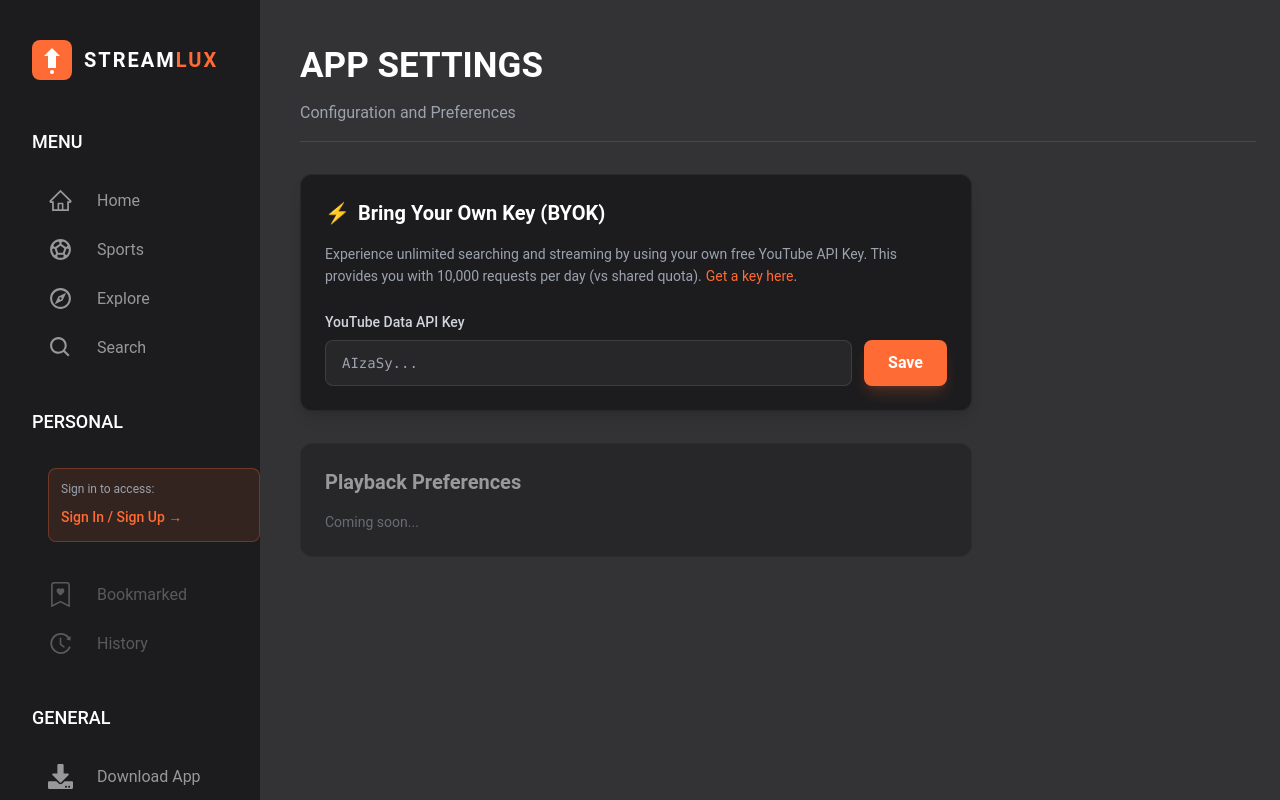
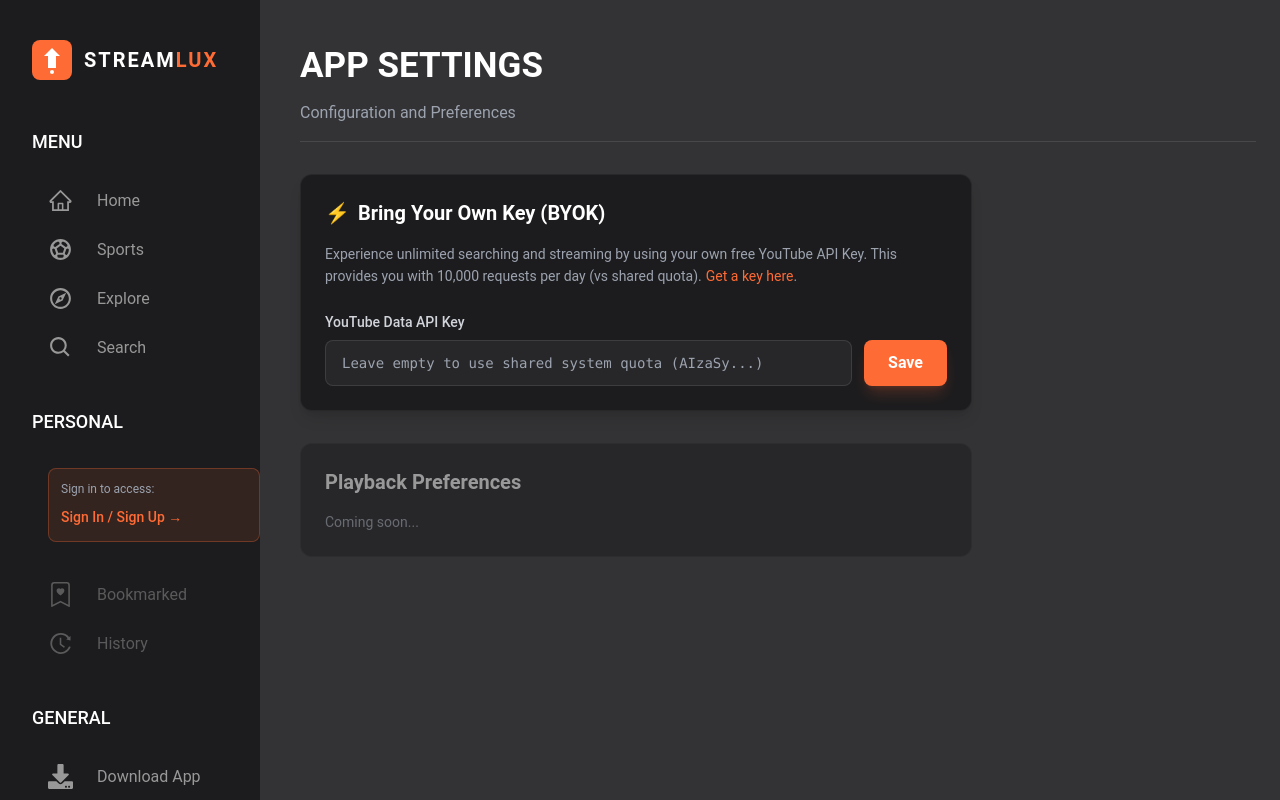
Before and after one commit to gideongeny/STREAMLUX, a React (Create React App) app: page /settings in a window 1280 px wide. Built offline with nearby package versions, Linux system fonts and the light colour scheme; no server answers.

Commit message:
Clarify settings API key input behavior

```diff
--- a/src/pages/Settings.tsx
+++ b/src/pages/Settings.tsx
@@ -96,7 +96,7 @@ const Settings: FunctionComponent<SettingsProps> = () => {
                                             ref={keyInputRef}
                                             type="text"
                                             defaultValue={apiKey}
-                                            placeholder="AIzaSy..."
+                                            placeholder="Leave empty to use shared system quota (AIzaSy...)"
                                             className="flex-grow bg-white/5 border border-white/10 rounded-lg px-4 py-3 text-white focus:outline-none focus:border-primary transition-colors font-mono text-sm"
                                         />
                                         <button
```
